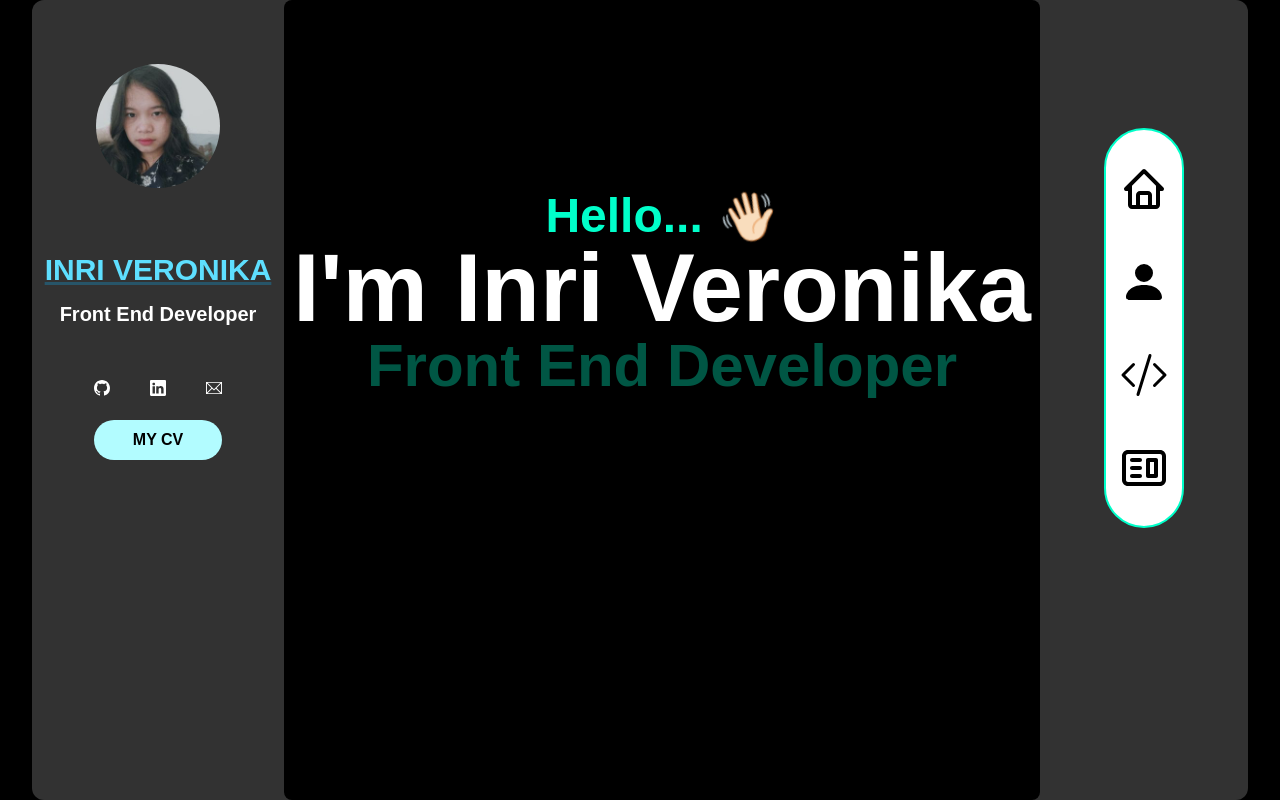
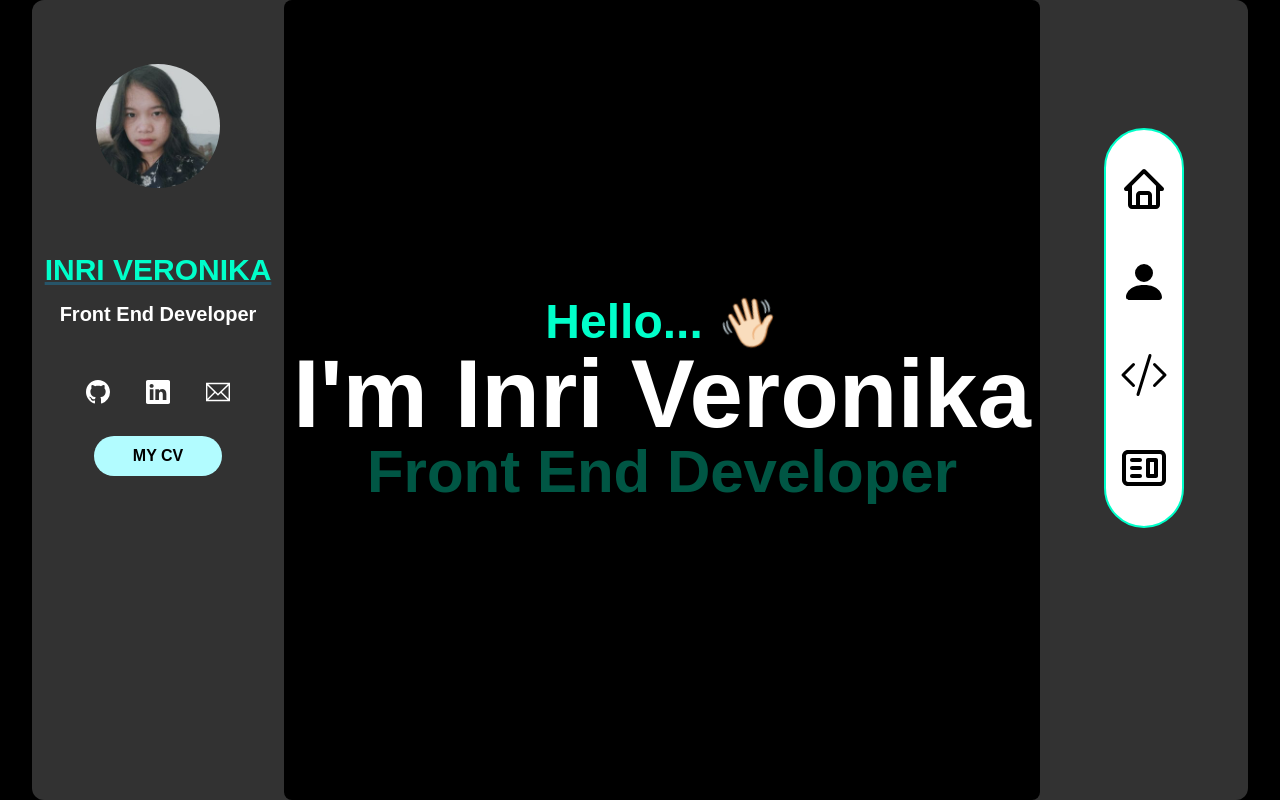
Before and after one commit to Inri692/personal-website, a React (Vite) app: page / in a window 1280 px wide. Built offline with nearby package versions, Linux system fonts and the light colour scheme.

Commit message:
restyle home page

```diff
--- a/index.html
+++ b/index.html
@@ -2,7 +2,7 @@
 <html lang="en">
   <head>
     <meta charset="UTF-8" />
-    <link rel="icon" type="image/svg+xml" href="/vite.svg" />
+    <link rel="icon" type="image/svg+xml" href="public/img/hati.svg" />
     <meta name="viewport" content="width=device-width, initial-scale=1.0" />
     <title>Inri Yauuuu</title>
   </head>
--- a/src/components/About.tsx
+++ b/src/components/About.tsx
@@ -1,5 +1,3 @@
-import React from "react";
-
 const About = () => {
   return (
     <div className="h-screen flex justify-center items-center">
--- a/src/components/Card.tsx
+++ b/src/components/Card.tsx
@@ -1,5 +1,3 @@
-import React from "react";
-
 interface CardSkill {
   id?: number;
   image: string;
--- a/src/components/Name.tsx
+++ b/src/components/Name.tsx
@@ -1,8 +1,6 @@
-import React from "react";
-
 const Name = () => {
   return (
-    <div className="h-screen mt-48">
+    <div className="">
       <div className="flex justify-around">
         <div className="flex flex-row gap-4 place-items-center">
           <span className="font-bold text-5xl text-[#00FFCA]">Hello...</span>
--- a/src/components/SideProfil.tsx
+++ b/src/components/SideProfil.tsx
@@ -1,25 +1,56 @@
-import React from "react";
 import gambar from "../assets/inri.jpg";
-import { BsGithub } from "react-icons/bs";
+
 import { BsLinkedin } from "react-icons/bs";
 import { TfiEmail } from "react-icons/tfi";
+import { BsGithub } from "react-icons/bs";
 
 const SideProfil = () => {
   return (
     <div className="flex flex-col ">
       <img src={gambar} alt="" className="rounded-full m-16" />
       <div className="flex flex-col place-items-center gap-3">
-        <h1 className="text-3xl uppercase font-bold text-[#5EDFFF] underline decoration-sky-500/30">
+        <h1 className="text-3xl uppercase font-bold text-[#00FFCA] underline decoration-sky-500/30">
           Inri Veronika
         </h1>
         <h2 className="text-xl font-bold">Front End Developer</h2>
-        <div className="flex flex-row gap-10 mt-10 ">
-          <BsGithub />
-          <BsLinkedin />
-          <TfiEmail />
+        <div className="flex flex-row gap-3 mt-10 ">
+          <button className="transition ease-in-out delay-150 hover:-translate-y-1 hover:scale-110 duration-300 ">
+            <a
+              href="https://github.com/Inri692"
+              target="_blank"
+              rel="noopener noreferrer"
+            >
+              <BsGithub className="w-12 h-6" />
+            </a>
+          </button>
+          <button className="transition ease-in-out delay-150 hover:-translate-y-1 hover:scale-110 duration-300 ">
+            <a
+              href="https://www.linkedin.com/in/inri-veronika-togatorop-b6b9b5222/"
+              target="_blank"
+              rel="noopener noreferrer"
+            >
+              <BsLinkedin className="w-12 h-6" />
+            </a>
+          </button>
+          <button className="transition ease-in-out delay-150 hover:-translate-y-1 hover:scale-110 duration-300 ">
+            <a
+              href="mailto:inritogatorop369@gmail.com"
+              target="_blank"
+              rel="noopener noreferrer"
+            >
+              <TfiEmail className="w-12 h-6" />
+            </a>
+          </button>
         </div>
-        <button className="bg-[#B2FCFF] w-32 h-10 rounded-full text-black font-bold mt-3 hover:bg-[#14FFEC]">
-          MY CV
+
+        <button className="transition ease-in-out delay-150 bg-[#B2FCFF] hover:-translate-y-1 hover:scale-110  hover:bg-[#14FFEC] duration-300 w-32 h-10 rounded-full text-black font-bold mt-5 ">
+          <a
+            href="https://drive.google.com/file/d/1CenVpHz-eJ4CKDft58bH0KMz8D-V1GSK/view?usp=sharing"
+            target="_blank"
+            rel="noopener noreferrer"
+          >
+            MY CV
+          </a>
         </button>
       </div>
     </div>
--- a/src/pages/Home.tsx
+++ b/src/pages/Home.tsx
@@ -24,13 +24,19 @@ const Home = () => {
 
           <div className="basis-3/4 bg-black h-screen rounded-lg">
             <Layout>
-              <div id="name">
+              <div
+                id="name"
+                className="h-screen flex justify-center items-center"
+              >
                 <Name />
               </div>
               <div id="about">
                 <About />
               </div>
               <div id="skill">
+                <h1 className="font-bold text-5xl text-[#00FFCA] mx-10">
+                  Skills
+                </h1>
                 <div className="grid grid-cols-3 gap-4 mx-10">
                   {skills.map((skill) => (
                     <CardSkills
@@ -50,18 +56,28 @@ const Home = () => {
           <div className="basis-1/6">
             <div className="navbar w-20 h-3/6 bg-white m-16 mt-32  flex justify-center rounded-full border-2 border-[#00FFCA]">
               <div className="flex flex-col justify-around text-black m-3">
+                <button className="transition ease-in-out delay-150 hover:-translate-y-1 hover:scale-110 hover:text-[#14FFEC] duration-300 ">
                   <a href="#name">
                     <BiHome className=" w-12 h-12" />
                   </a>
+                </button>
+                <button className="transition ease-in-out delay-150 hover:-translate-y-1 hover:scale-110 hover:text-[#14FFEC] duration-300 ">
                   <a href="#about">
                     <BsFillPersonFill className=" w-12 h-12" />
                   </a>
+                </button>
+
+                <button className="transition ease-in-out delay-150 hover:-translate-y-1 hover:scale-110 hover:text-[#14FFEC] duration-300 ">
                   <a href="#skill">
                     <BsCodeSlash className=" w-12 h-12" />
                   </a>
+                </button>
+
+                <button className="transition ease-in-out delay-150 hover:-translate-y-1 hover:scale-110 hover:text-[#14FFEC] duration-300 ">
                   <a href="#projects">
                     <CgWebsite className=" w-12 h-12" />
                   </a>
+                </button>
               </div>
             </div>
           </div>
```
Also changed, not shown: public/img/hati.svg (added). Lines whose indentation alone changed are shown as unchanged.
